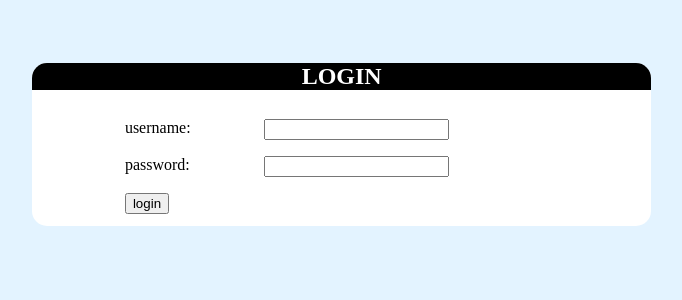
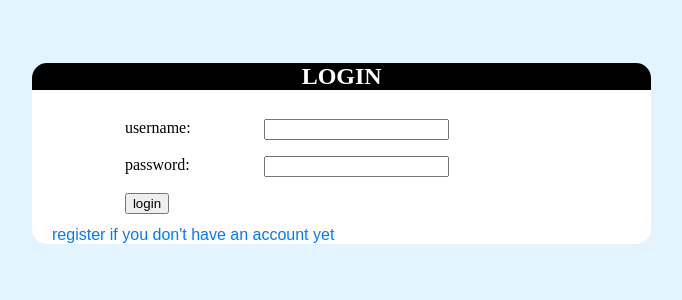
Before and after one commit to redwane23/NewsExperts, a Django app: page /profile/login/ in a window 1280 px wide. Shown: the top 300 px of the page, without its empty margins (292-974 px from the left). Run offline with Django 3.2, Linux system fonts and the light colour scheme.

Commit message:
linking the login and register pages with links

```diff
--- a/Profile/static/Profile/css/login.css
+++ b/Profile/static/Profile/css/login.css
@@ -31,3 +31,11 @@ label{
     font-weight:600;
     margin: 0;
 }
+a{
+    color: #007bff;
+    text-decoration: none;
+    margin-left: 20px;
+}
+a{
+    font-family: sans-serif;
+}
--- a/Profile/static/Profile/css/register.css
+++ b/Profile/static/Profile/css/register.css
@@ -31,3 +31,8 @@ label[for="Picture-clear_id"],#Picture-clear_id{
     position:fixed;
     left: 6000px;
 }
+a{
+    color: #007bff;
+    text-decoration: none;
+    margin-left: 20px;
+}
--- a/Profile/templates/Profile/login.html
+++ b/Profile/templates/Profile/login.html
@@ -18,8 +18,7 @@
             {{ form.as_p }}
             <button type=" submin">login </button>
         </div>
-
-
+        <a href="{% url 'register' %}"> register if you don't have an account yet</a>
     </form>
 </body>
 </html>
--- a/Profile/templates/Profile/register.html
+++ b/Profile/templates/Profile/register.html
@@ -20,6 +20,7 @@
                 {{ form.as_p }}
             <button type="submit"> submit </button>
         </div>
+        <a href="{% url 'login' %}">login if you already have an account</a>
     </form>
 
 </body>
```
Also changed, not shown: Profile/static/Profile/css/AlterProfile.css (line endings or trailing spaces).
